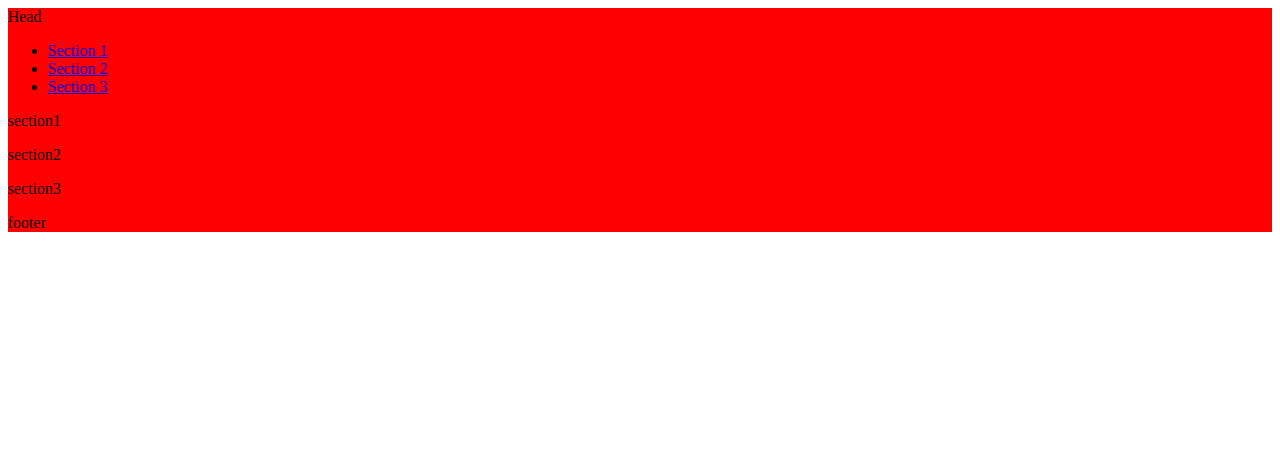
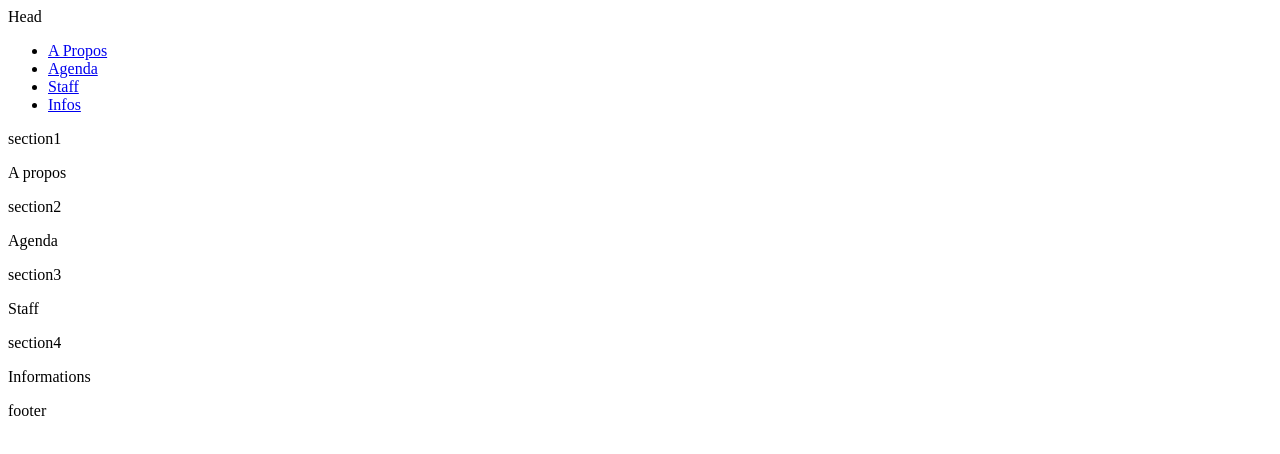
Before and after one commit to xCargan/PatroWebSite, a React (Create React App) app in the folder frontend/: page / in a window 1280 px wide. Shown: the top 454 px of the page. Built offline with nearby package versions, Linux system fonts and the light colour scheme.

Commit message:
feat(main page): update section
add full section of the projet

```diff
--- a/frontend/src/App.css
+++ b/frontend/src/App.css
@@ -1,3 +1,3 @@
 .main_div {
-  background-color: red;
+
 }
--- a/frontend/src/App.js
+++ b/frontend/src/App.js
@@ -10,19 +10,28 @@ function App() {
       <Navbar />
       <div>
         <div>
-          <section id="section1" class="section">
+          <section id="apropos" class="section">
             <div>
               <p>section1</p>
+              <p>A propos</p>
             </div>
           </section>
-          <section id="section2" class="section">
+          <section id="agenda" class="section">
             <div>
               <p>section2</p>
+              <p>Agenda</p>
             </div>
           </section>
-          <section id="section3"  >
+          <section id="staff"  >
             <div>
               <p>section3</p>
+              <p>Staff</p>
+            </div>
+          </section>
+          <section id="infos"  >
+            <div>
+              <p>section4</p>
+              <p>Informations</p>
             </div>
           </section>
         </div>
--- a/frontend/src/components/navbar/Navbar.js
+++ b/frontend/src/components/navbar/Navbar.js
@@ -5,9 +5,10 @@ function Navbar() {
     <div>
         <div class="navbar">
             <ul>
-            <li><a href="#section1">Section 1</a></li>
-            <li><a href="#section2">Section 2</a></li>
-            <li><a href="#section3">Section 3</a></li>
+                <li><a href="#apropos">A Propos</a></li>
+                <li><a href="#agenda">Agenda</a></li>
+                <li><a href="#staff">Staff</a></li>
+                <li><a href="#infos">Infos</a></li>
             </ul>
         </div>
     </div>
```
